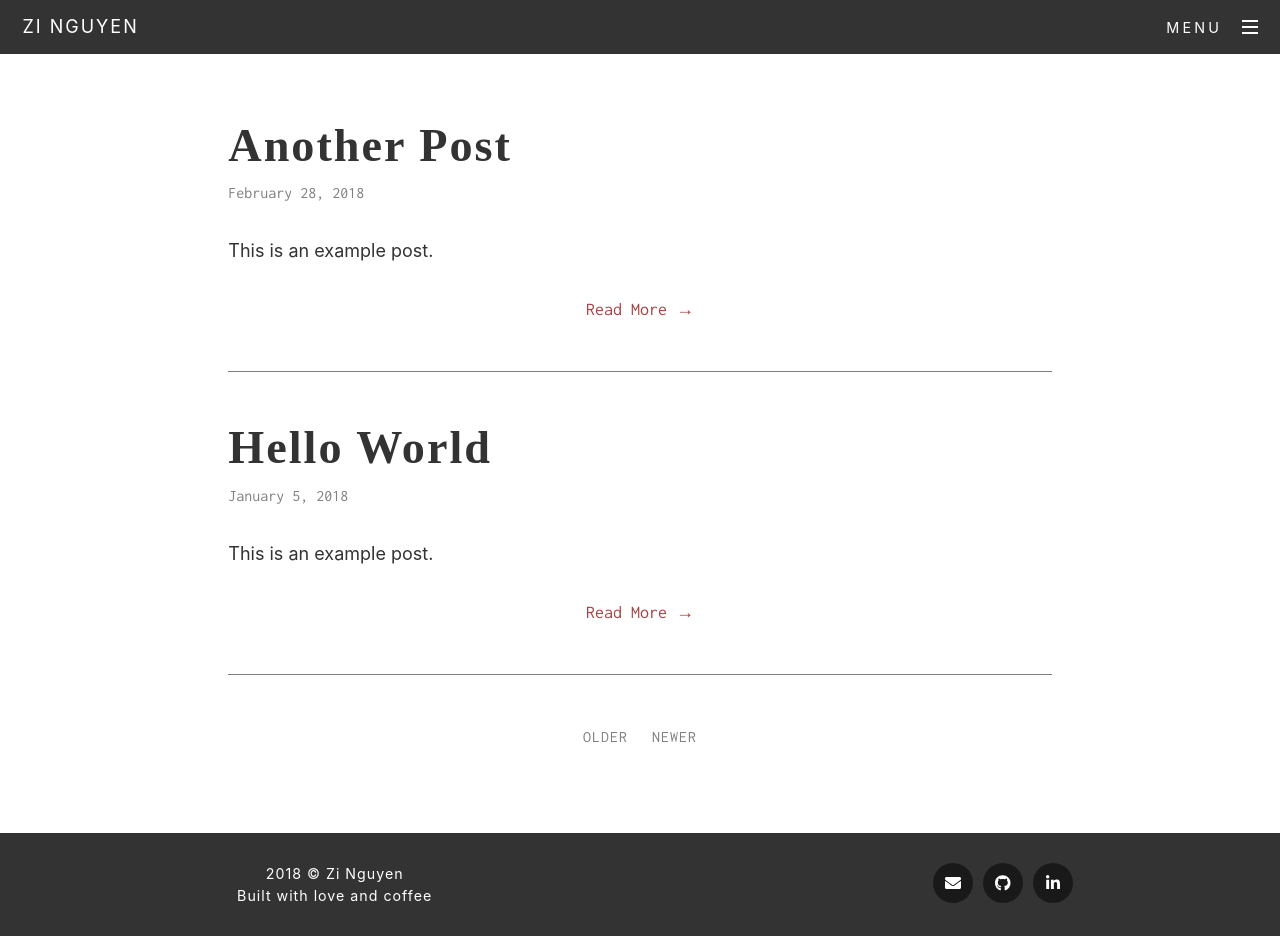
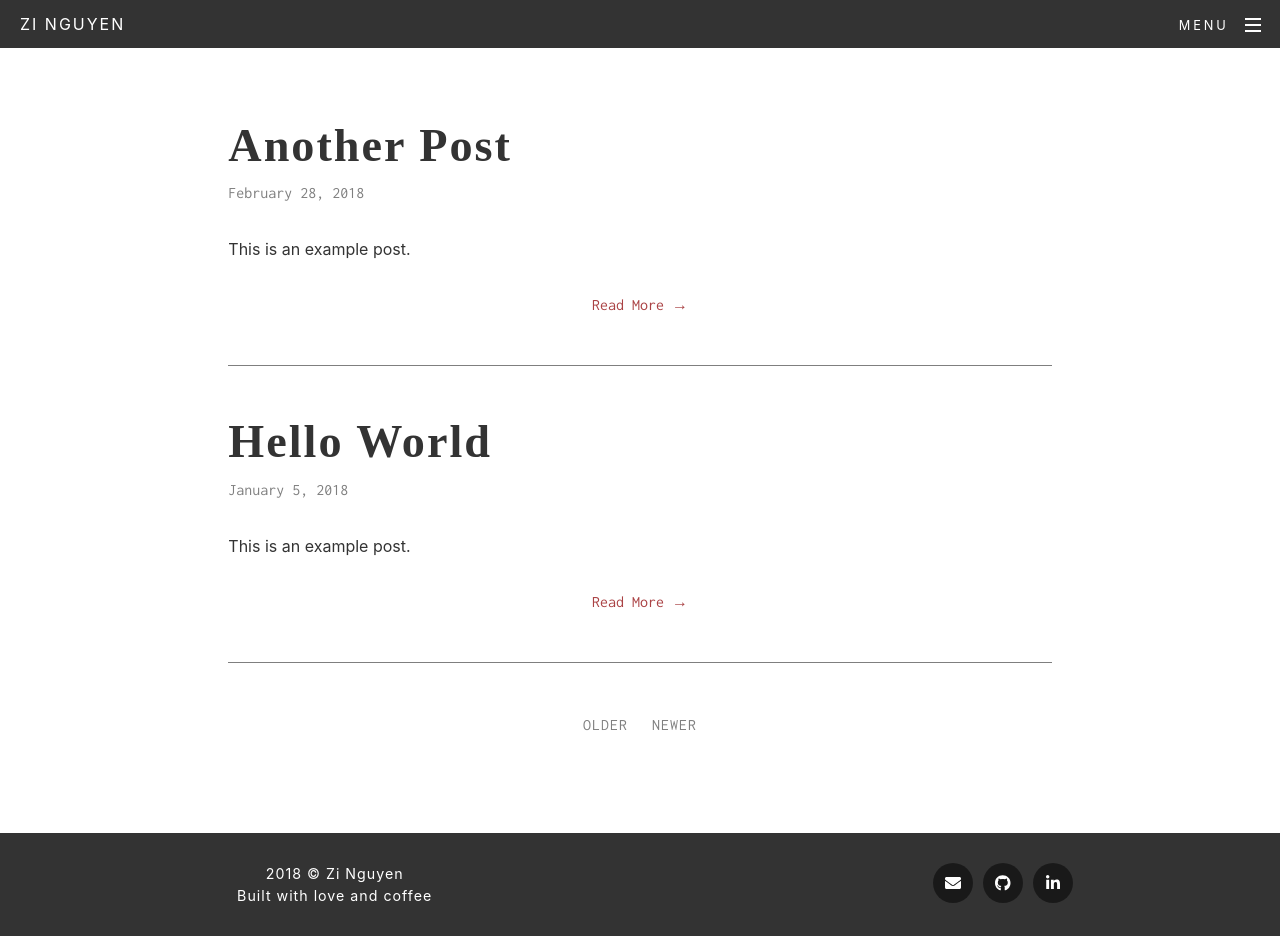
Before and after one commit to zinguyen/zinguyen.github.io, a Jekyll site: the page built from blog.html, in a window 1280 px wide and 936 px high. Built offline with Jekyll 4.4.1, drawn with Linux system fonts in a browser that asks for light colours; nearby versions of some CDN libraries.

Commit message:
update body fontsize

```diff
--- a/public/css/custom.css
+++ b/public/css/custom.css
@@ -15,7 +15,7 @@ html {
 }
 
 body {
-  font-size: 1.125rem;
+  font-size: 1rem;
   /* major second ratio */
   color: var(--body-text-dark);
   position: relative;
@@ -92,7 +92,7 @@ a.next-link:hover {
   transition: 0.3s ease;
 }
 
-.brand:hover, a.nav-link:hover {
+/* .brand:hover, a.nav-link:hover {
   text-decoration: none;
   color: #fff;
 }
@@ -108,7 +108,7 @@ a.next-link:hover {
 
 .brand:hover::after, a.nav-link:hover::after {
   width: 100%;
-}
+} */
 
 .primary-nav {
   display: flex;
```
